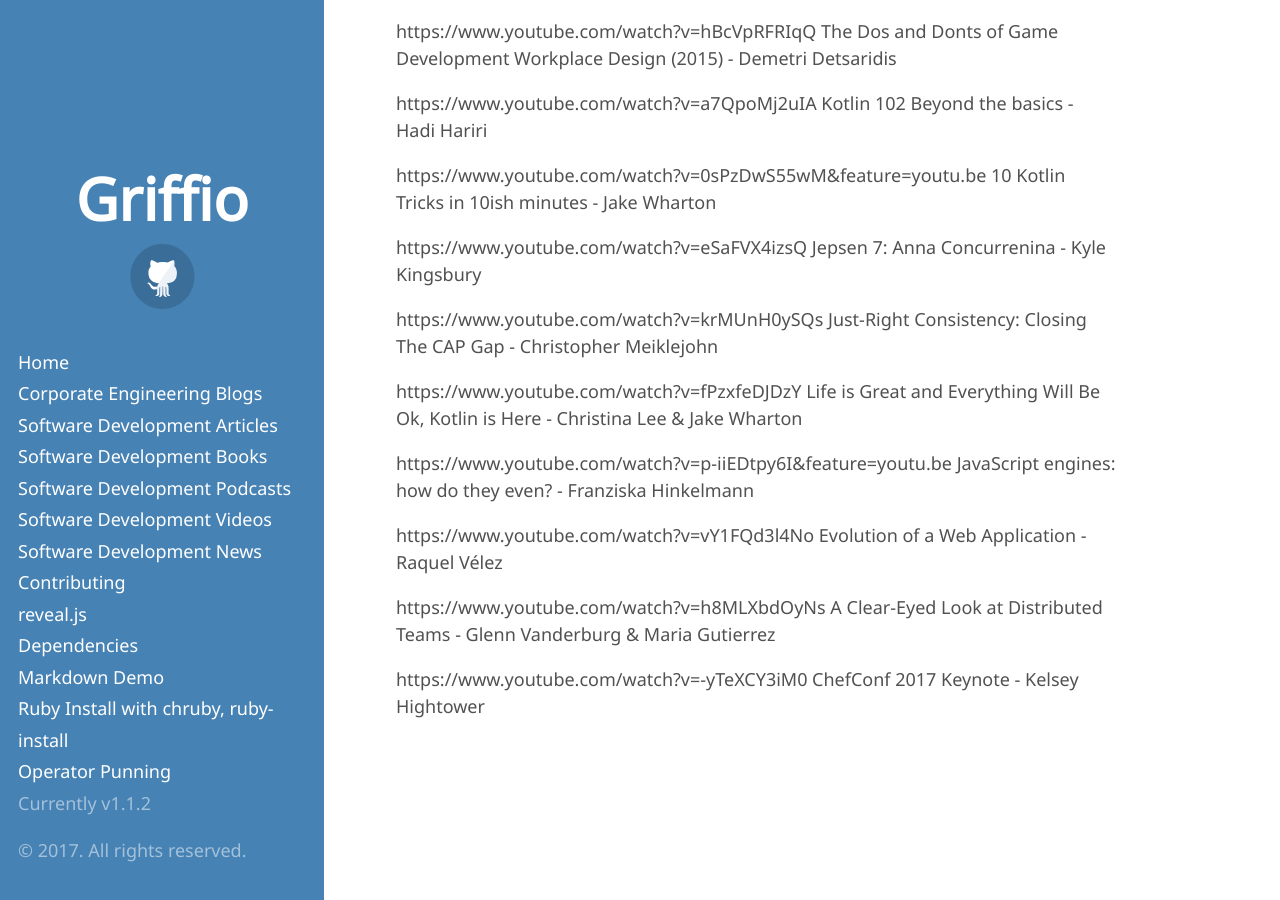
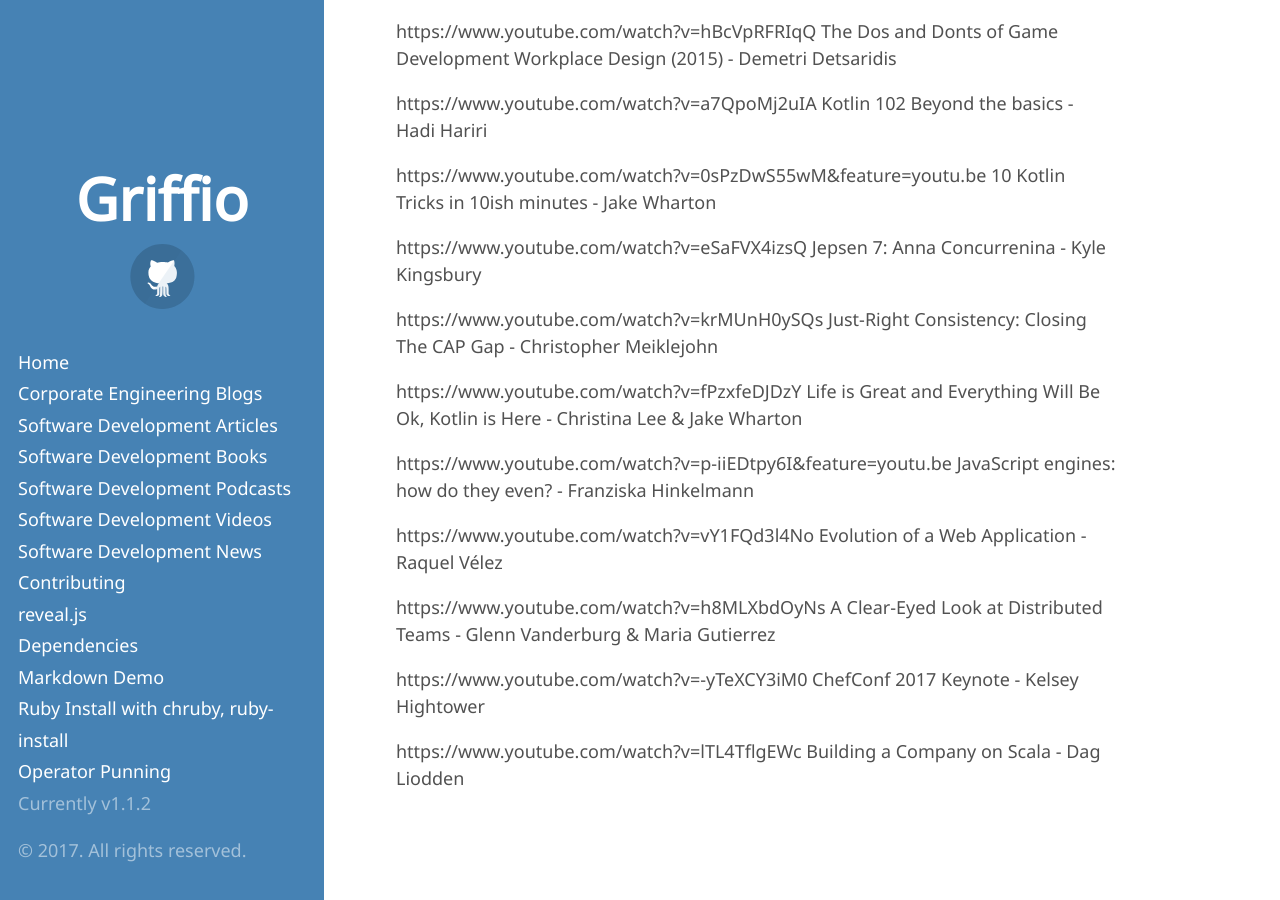
Before and after one commit to griffio/griffio.github.io, a Jekyll site: the page built from tech_talks_highlighted_2017.md, in a window 1280 px wide and 900 px high, scrolled down 738 px. Built offline with Jekyll 4.4.1, drawn with Linux system fonts in a browser that asks for light colours; some web fonts are replaced; our own code applies the rules of GitHub Pages for plain Markdown files.

Commit message:
Building a Company on Scala

```diff
--- a/tech_talks_highlighted_2017.md
+++ b/tech_talks_highlighted_2017.md
@@ -35,3 +35,5 @@
 https://www.youtube.com/watch?v=h8MLXbdOyNs A Clear-Eyed Look at Distributed Teams - Glenn Vanderburg & Maria Gutierrez
 
 https://www.youtube.com/watch?v=-yTeXCY3iM0 ChefConf 2017 Keynote - Kelsey Hightower
+
+https://www.youtube.com/watch?v=lTL4TflgEWc Building a Company on Scala - Dag Liodden
```
